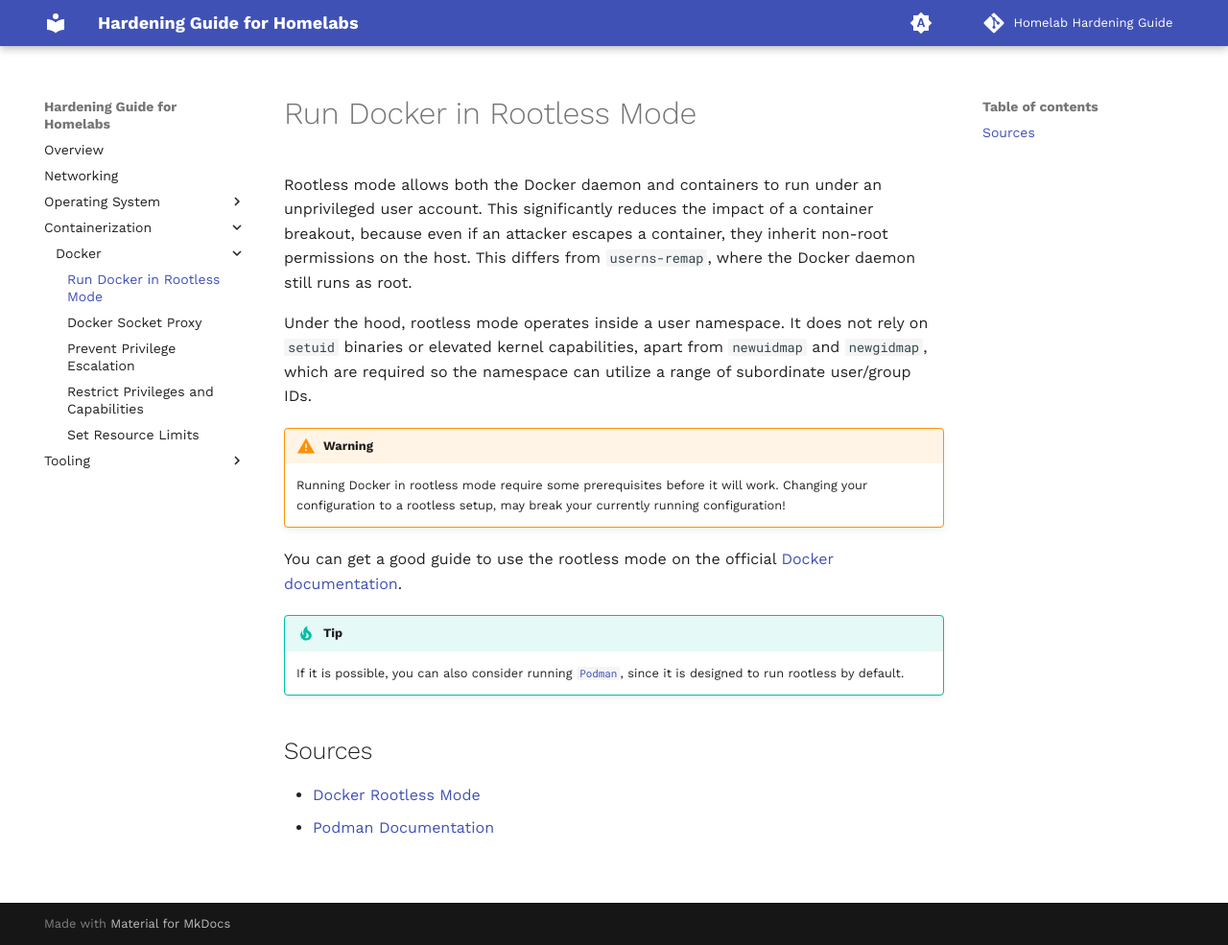
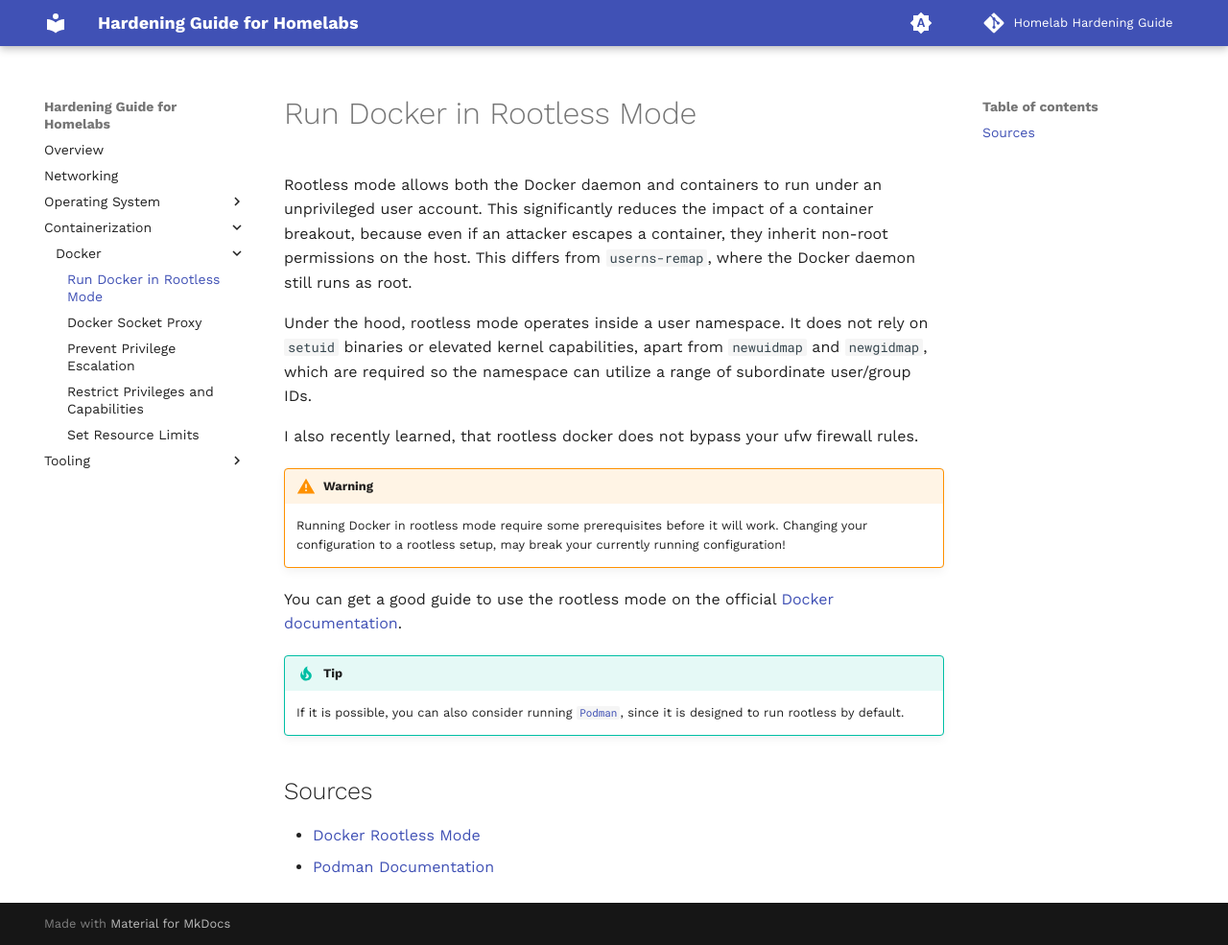
Before and after one commit to xFuture603/homelab-hardening-guide, an MkDocs documentation site: the page built from docs/containerization/docker/docker-in-rootless-mode.md, in a window 1280 px wide and 985 px high. Shown: the whole window at 96% size. Built offline with MkDocs 1.6.1 and Material for MkDocs 9.7.7, drawn with Linux system fonts in a browser that asks for light colours; comment, search, counter and statistics services are not loaded.

Commit message:
docs: added ufw hint in rootless docker

```diff
--- a/docs/containerization/docker/docker-in-rootless-mode.md
+++ b/docs/containerization/docker/docker-in-rootless-mode.md
@@ -10,6 +10,9 @@
 on `setuid` binaries or elevated kernel capabilities, apart from `newuidmap` and
 `newgidmap`, which are required so the namespace can utilize a range of
 subordinate user/group IDs.
+
+I also recently learned, that rootless docker does not bypass your ufw firewall
+rules.
 
 !!! warning
 
```
